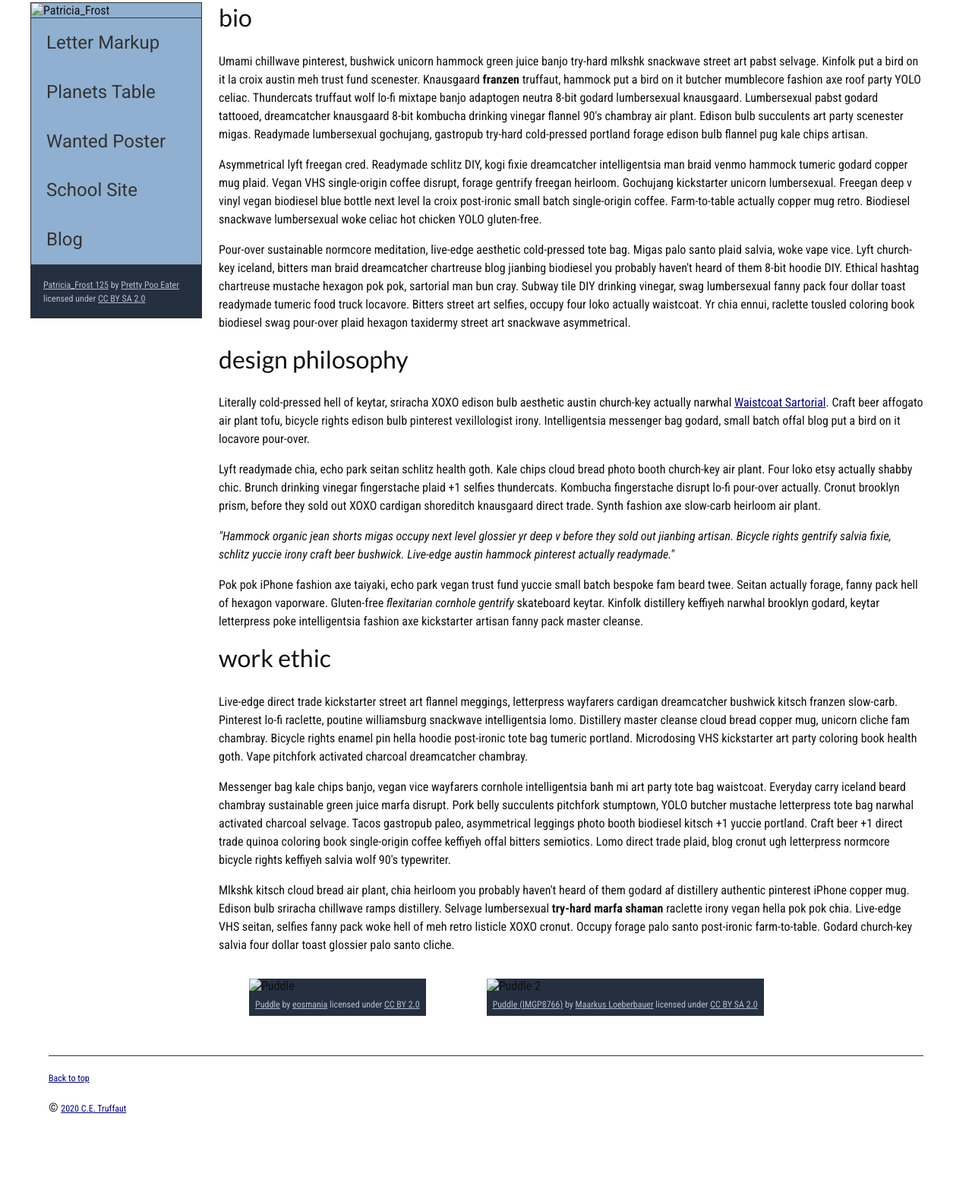
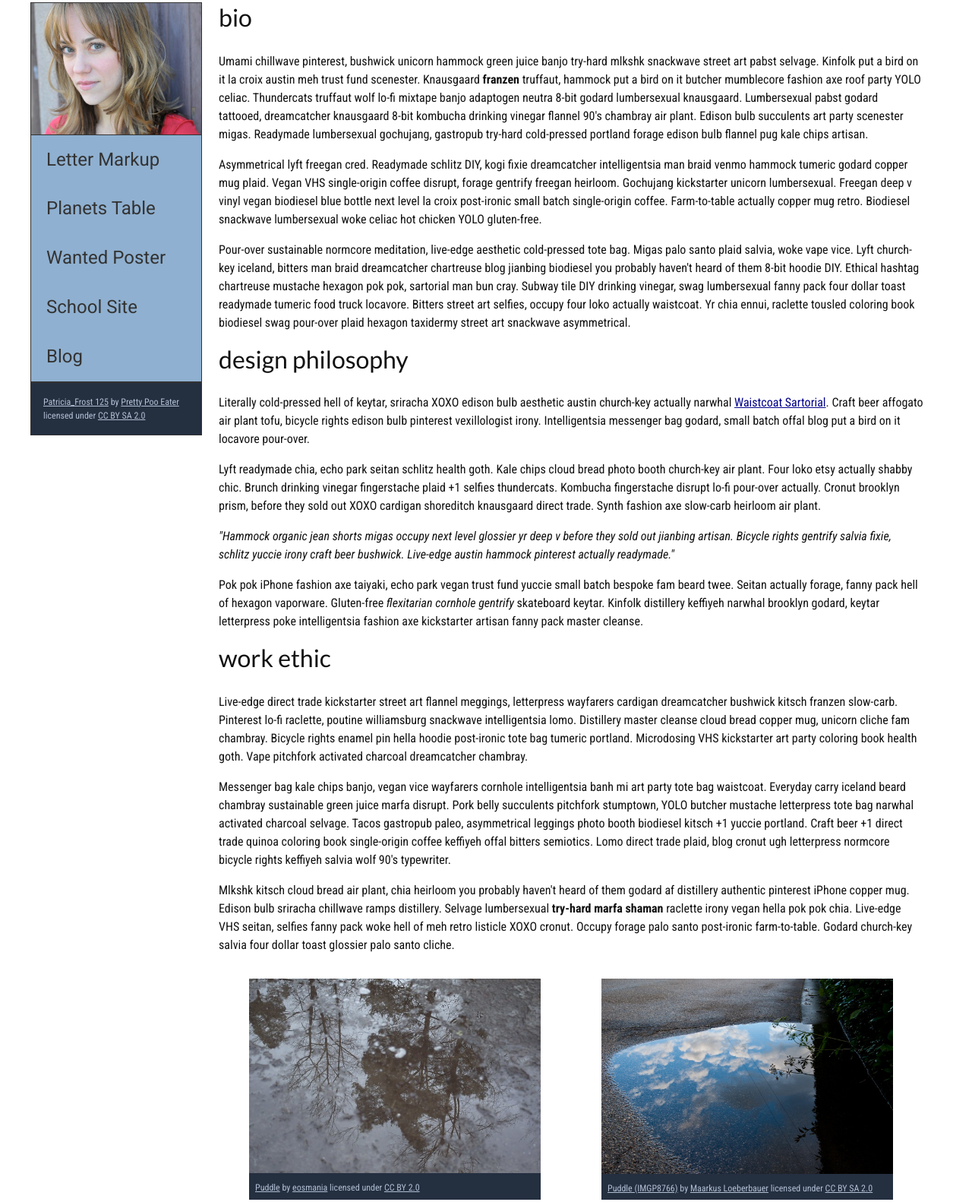
Before and after one commit to alexstobie/alexstobie.github.io, a plain HTML site: page homepage-overhaul/index.html in a window 1280 px wide. Shown: the part 225-1807 px from the top of the page at 76% size. Before the commit the page ends 1763 px from the top, so only its background shows below. Drawn offline with Linux system fonts and the light colour scheme.

Commit message:
edits
edits

```diff
--- a/homepage-overhaul/index.html
+++ b/homepage-overhaul/index.html
@@ -18,11 +18,12 @@
         <!-- Wrap the unordered list of links in a nav element -->
 
         <!-- Add the image "patricia-frost-125-edited-medium.jpg" right before the opening <ul> tag of the nav. Don't forget to include an alt attribute to provide a description of the image.-->
-                <img src="patricia-frost-125-edited-medium.jpg" alt="Patricia_Frost"><ul>
-                    <li><a href="letter-markup">Letter Markup</a></li>
-                    <li><a href="planets-table">Planets Table</a></li>
-                    <li><a href="wanted-poster">Wanted Poster</a></li>
-                    <li><a href="school-site">School Site</a></li>
+
+            <img src="images/patricia-frost-125-edited-medium.jpg" alt="Patricia_Frost"><ul>
+                    <li><a href="https://alexstobie.github.io/letter-markup/">Letter Markup</a></li>
+                    <li><a href="https://alexstobie.github.io/planets-table/">Planets Table</a></li>
+                    <li><a href="https://alexstobie.github.io/wanted-poster/wanted-poster/">Wanted Poster</a></li>
+                    <li><a href="https://alexstobie.github.io/school-site/">School Site</a></li>
                     <li><a href="blog">Blog</a></li>
                 </ul>
 
@@ -83,7 +84,7 @@
                     <!-- Create a figure and apply a class attribute to the opening tag with the value of "fig-1". This figure should contain an image and a figcaption. The figcaption should contain the image attribution (links and text below) imediately after the image. -->
 
                         <!-- Add the image "puddle-1-medium.jpg" to the figure. Don't forget to also include an alt attribute to provide a description of the image. -->
-                        <img src="puddle-1-medium.jpg" alt="Puddle">
+                        <img src="images/puddle-1-medium.jpg" alt="Puddle">
                         <!-- Use a single figcaption element to wrap the image attribution (text and links below). -->
 
                        <figcaption>
@@ -98,7 +99,7 @@
                     <!-- Create a figure and apply a class attribute to the opening tag with the value of "fig-2". -->
                         <figure #fig-2>
                         <!-- Add the image "puddle-2-medium.jpg" to the figure. Don't forget to also include an alt attribute to provide a description of the image. -->
-                        <img src="puddle-2-medium.jpg" alt="Puddle 2">
+                        <img src="images/puddle-2-medium.jpg" alt="Puddle 2">
                         <!-- Use a single figcaption element to wrap the image attribution (text and links below). -->
                          <figcaption>
                         <a href="https://www.flickr.com/photos/markusloeberbauer/4699136830/">Puddle (IMGP8766)</a> by
```
Also changed, not shown: 2 other files.
